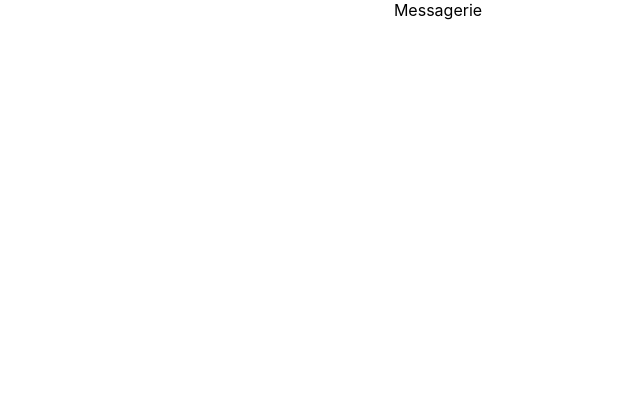
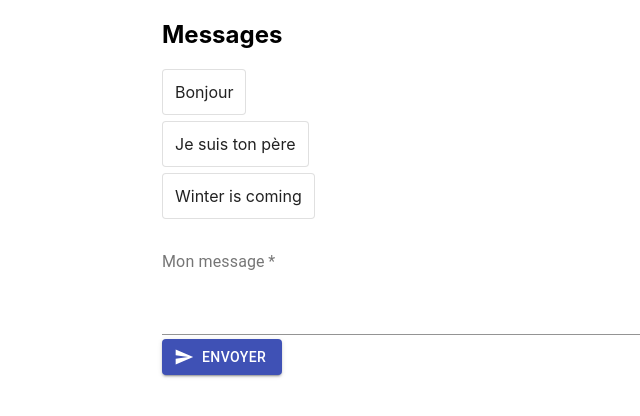
Before and after one commit to SophieMdl/messenger-app, a React (Create React App) app: page / in a window 1280 px wide. Shown: the top 416 px of the page, without its empty margins (202-842 px from the left). Built offline with nearby package versions, Linux system fonts and the light colour scheme.

Commit message:
display and send message

```diff
--- a/package.json
+++ b/package.json
@@ -3,6 +3,8 @@
   "version": "0.1.0",
   "private": true,
   "dependencies": {
+    "@material-ui/core": "^4.9.5",
+    "@material-ui/icons": "^4.9.1",
     "@testing-library/jest-dom": "^4.2.4",
     "@testing-library/react": "^9.5.0",
     "@testing-library/user-event": "^7.2.1",
--- a/src/App.css
+++ b/src/App.css
@@ -1,3 +1,2 @@
 .App {
-  text-align: center;
 }
--- /dev/null
+++ b/src/components/Messenger.css
@@ -0,0 +1,11 @@
+.message {
+  padding: 12px;
+  width: fit-content;
+  margin-bottom: 6px;
+  background: grey;
+}
+
+.new-message {
+  width: 100%;
+  margin-bottom: 12px;
+}
--- a/src/components/Messenger.js
+++ b/src/components/Messenger.js
@@ -1,7 +1,60 @@
-import React from "react";
+import React, { useState } from "react";
+import { initialMessages } from "../messages.js";
+import { Card, Container, Button, TextField } from "@material-ui/core";
+import SendIcon from "@material-ui/icons/Send";
+
+import "./Messenger.css";
+
+const myName = "Loki";
 
 const Messenger = () => {
-  return <div>Messagerie</div>;
+  const [messages, setMessages] = useState(initialMessages);
+  const [newMessage, setNewMessage] = useState("");
+
+  const handleSubmit = e => {
+    e.preventDefault();
+    const newMessageWithData = {
+      id: messages.length + 2,
+      content: newMessage,
+      author: myName,
+      date: new Date(),
+      private: true
+    };
+    setMessages([...messages, newMessageWithData]);
+    setNewMessage("");
+  };
+
+  return (
+    <Container maxWidth="sm">
+      <h2>Messages</h2>
+      {messages.map(msg => (
+        <Card className="message" key={msg.id} variant="outlined">
+          {msg.content}
+        </Card>
+      ))}
+      <form autoComplete="off" onSubmit={handleSubmit}>
+        <TextField
+          className="new-message"
+          multiline
+          id="new-message"
+          label="Mon message"
+          value={newMessage}
+          onChange={e => setNewMessage(e.target.value)}
+          rows={4}
+          margin="dense"
+          required
+        />
+        <Button
+          type="submit"
+          variant="contained"
+          color="primary"
+          startIcon={<SendIcon />}
+        >
+          Envoyer
+        </Button>
+      </form>
+    </Container>
+  );
 };
 
 export default Messenger;
--- /dev/null
+++ b/src/messages.js
@@ -0,0 +1,23 @@
+export const initialMessages = [
+  {
+    id: 1,
+    content: "Bonjour",
+    author: "Rémy Dupond",
+    date: "18 / 01 / 2020",
+    private: false
+  },
+  {
+    id: 2,
+    content: "Je suis ton père",
+    author: "Dark Vador",
+    date: "20 / 01 / 2020",
+    private: true
+  },
+  {
+    id: 3,
+    content: "Winter is coming",
+    author: "John Snow",
+    date: "20 / 12 / 2020",
+    private: false
+  }
+];
```
Also changed, not shown: 1 other file (tests, documents, lock files or other folders).
